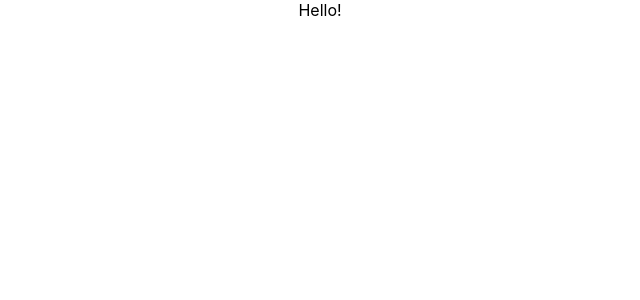
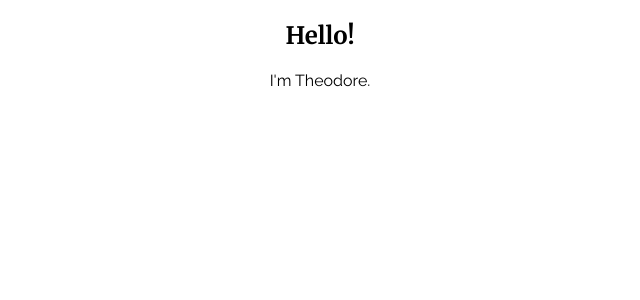
Before and after one commit to TheodoreBFrazier/personal-portfolio, a React (Create React App) app in the folder frontend/: page / in a window 1280 px wide. Shown: the top 300 px of the page, without its empty margins (320-960 px from the left). Built offline with nearby package versions, Linux system fonts and the light colour scheme.

Commit message:
Imported Google fonts Merriweather & Raleway

```diff
--- a/frontend/src/Pages/Home.js
+++ b/frontend/src/Pages/Home.js
@@ -2,7 +2,8 @@ function HomePage() {
   return (
     <div className="Home">
       <section className="Hero-home">
-       Hello!
+       <h1>Hello!</h1>
+       <p>I'm Theodore.</p>
       </section>
     </div>
   );
--- a/frontend/src/index.css
+++ b/frontend/src/index.css
@@ -1,13 +1,35 @@
-body {
-  margin: 0;
-  font-family: -apple-system, BlinkMacSystemFont, 'Segoe UI', 'Roboto', 'Oxygen',
-    'Ubuntu', 'Cantarell', 'Fira Sans', 'Droid Sans', 'Helvetica Neue',
-    sans-serif;
-  -webkit-font-smoothing: antialiased;
-  -moz-osx-font-smoothing: grayscale;
+
+
+/* TYPOGRAPHY */
+
+/* Font families */
+
+@import url('https://fonts.googleapis.com/css2?family=Merriweather:wght@400;700&family=Raleway&display=swap');
+
+h1 {
+  font-family: 'Merriweather', serif;
 }
 
-code {
-  font-family: source-code-pro, Menlo, Monaco, Consolas, 'Courier New',
-    monospace;
+h2 {
+  font-family: 'Merriweather', serif;
 }
+
+h3 {
+  font-family: 'Merriweather', serif;
+}
+
+h4 {
+  font-family: 'Merriweather', serif;
+}
+
+h5 {
+  font-family: 'Merriweather', serif;
+}
+
+h6 {
+  font-family: 'Merriweather', serif;
+}
+
+p {
+  font-family: 'Raleway', sans-serif;
+}
```
Also changed, not shown: frontend/src/App.js (+9 -10 lines).
